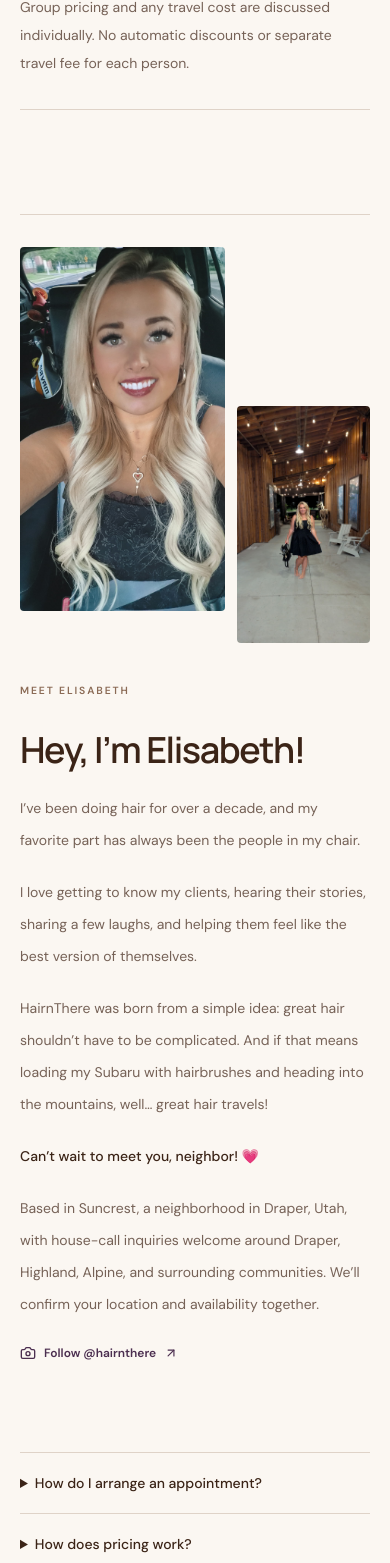
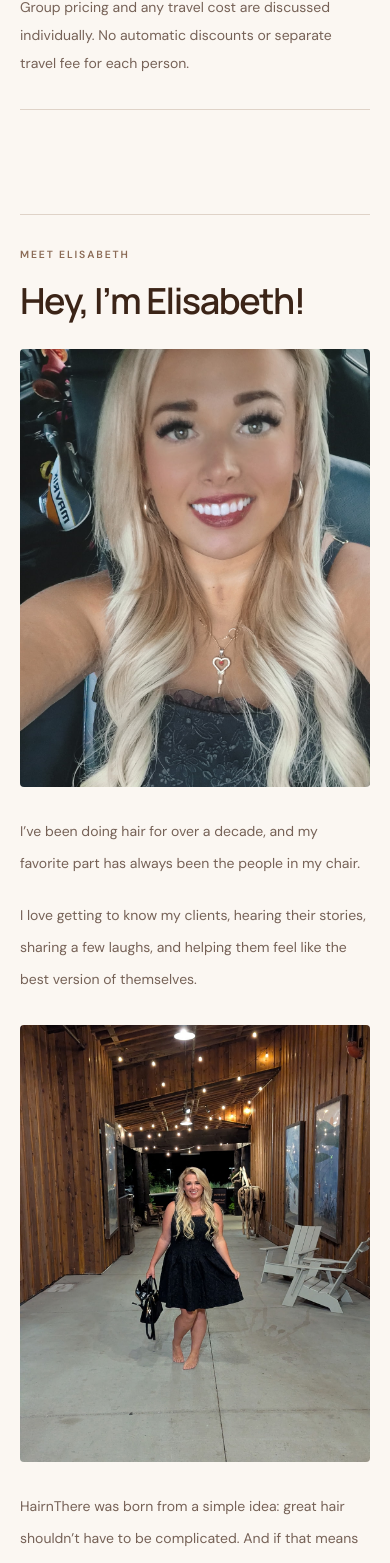
Before and after one commit to harryt04/hair-n-there, a Next.js app: page / in a window 390 px wide. Shown: the part 3125-4688 px from the top of the page. Built offline with nearby package versions, Linux system fonts and the light colour scheme; no server answers.

Commit message:
Weave Elisabeth photos through her biography

```diff
--- a/src/app/(site)/home.module.css
+++ b/src/app/(site)/home.module.css
@@ -139,39 +139,80 @@
   }
 }
 
-.welcome,
-.about {
+.welcome {
   display: grid;
   grid-template-columns: minmax(0, 0.8fr) minmax(0, 1.2fr);
   gap: 3rem;
   align-items: center;
   border-top: 1px solid var(--border);
   padding-top: 3rem;
-}
-.welcome {
   padding-bottom: 1.5rem;
 }
-.portraits {
-  display: grid;
-  grid-template-columns: minmax(0, 1fr) minmax(0, 0.65fr);
-  align-items: end;
-  gap: 0.75rem;
+.about {
+  max-width: 870px;
+  margin-inline: auto;
+  border-top: 1px solid var(--border);
+  padding-top: 3rem;
+}
+.aboutHeading {
+  margin-bottom: 40px;
+}
+.biography {
+  display: flow-root;
 }
 .portrait,
 .sundance {
   display: block;
-  width: 100%;
-  height: auto;
+  object-fit: cover;
   border-radius: 0.25rem;
 }
 .portrait {
-  margin-bottom: 2rem;
+  float: left;
+  width: 260px;
+  height: 325px;
+  object-position: 50% 42%;
+  margin: 0 40px 30px 0;
+}
+.aboutIntro {
+  min-height: 355px;
+  padding-top: 16px;
+}
+.sundance {
+  float: right;
+  width: 300px;
+  height: 400px;
+  object-position: 50% 59%;
+  margin: 0 0 22px 40px;
+}
+.aboutStory {
+  padding-top: 30px;
 }
 @media (max-width: 767px) {
-  .welcome,
-  .about {
+  .welcome {
     grid-template-columns: minmax(0, 1fr);
     gap: 2rem;
     padding-top: 2rem;
   }
+  .about {
+    padding-top: 2rem;
+  }
+  .aboutHeading {
+    margin-bottom: 26px;
+  }
+  .portrait,
+  .sundance {
+    float: none;
+    width: 100%;
+    height: auto;
+    aspect-ratio: 4 / 5;
+    margin: 0 0 28px;
+  }
+  .aboutIntro {
+    min-height: 0;
+    padding-top: 0;
+    margin-bottom: 30px;
+  }
+  .aboutStory {
+    padding-top: 0;
+  }
 }
--- a/src/app/(site)/page.tsx
+++ b/src/app/(site)/page.tsx
@@ -180,25 +180,7 @@ export default function Home() {
         aria-labelledby="about-heading"
       >
         <div className={styles.about}>
-          <div className={styles.portraits}>
-            <Image
-              src="/Elisabeth/subaru.jpeg"
-              alt="Elisabeth smiling in her Subaru"
-              width={1080}
-              height={1920}
-              sizes="(max-width: 767px) 65vw, 27vw"
-              className={styles.portrait}
-            />
-            <Image
-              src="/Elisabeth/sundance.jpeg"
-              alt="Elisabeth in a black dress beneath wooden beams and string lights at Sundance"
-              width={1152}
-              height={2048}
-              sizes="(max-width: 767px) 40vw, 17vw"
-              className={styles.sundance}
-            />
-          </div>
-          <div className="space-y-5 text-sm leading-8 text-muted-foreground">
+          <div className={styles.aboutHeading}>
             <p className="eyebrow">Meet Elisabeth</p>
             <h2
               id="about-heading"
@@ -206,18 +188,43 @@ export default function Home() {
             >
               Hey, I’m Elisabeth!
             </h2>
+          </div>
+          <div className={styles.biography}>
+            <Image
+              src="/Elisabeth/subaru.jpeg"
+              alt="Elisabeth smiling in her Subaru"
+              width={1080}
+              height={1920}
+              sizes="(max-width: 767px) calc(100vw - 40px), 260px"
+              className={styles.portrait}
+            />
+            <div
+              className={`${styles.aboutIntro} space-y-5 text-sm leading-8 text-muted-foreground`}
+            >
               <p>
                 I’ve been doing hair for over a decade, and my favorite part has
                 always been the people in my chair.
               </p>
               <p>
-              I love getting to know my clients, hearing their stories, sharing
-              a few laughs, and helping them feel like the best version of
-              themselves.
+                I love getting to know my clients, hearing their stories,
+                sharing a few laughs, and helping them feel like the best
+                version of themselves.
               </p>
+            </div>
+            <Image
+              src="/Elisabeth/sundance.jpeg"
+              alt="Elisabeth in a black dress beneath wooden beams and string lights at Sundance"
+              width={1152}
+              height={2048}
+              sizes="(max-width: 767px) calc(100vw - 40px), 300px"
+              className={styles.sundance}
+            />
+            <div
+              className={`${styles.aboutStory} space-y-5 text-sm leading-8 text-muted-foreground`}
+            >
               <p>
-              HairnThere was born from a simple idea: great hair shouldn’t have
-              to be complicated. And if that means loading my Subaru with
+                HairnThere was born from a simple idea: great hair shouldn’t
+                have to be complicated. And if that means loading my Subaru with
                 hairbrushes and heading into the mountains, well… great hair
                 travels!
               </p>
@@ -225,10 +232,10 @@ export default function Home() {
                 Can’t wait to meet you, neighbor! 💗
               </p>
               <p>
-              Based in Suncrest, a neighborhood in Draper, Utah, with house-call
-              inquiries welcome around Draper, Highland, Alpine, and surrounding
-              communities. We’ll confirm your location and availability
-              together.
+                Based in Suncrest, a neighborhood in Draper, Utah, with
+                house-call inquiries welcome around Draper, Highland, Alpine,
+                and surrounding communities. We’ll confirm your location and
+                availability together.
               </p>
               <InstagramLink
                 href={business.instagramUrl}
@@ -238,6 +245,7 @@ export default function Home() {
                 @hairnthere{" "}
                 <ArrowUpRight className="size-3.5" aria-hidden="true" />
               </InstagramLink>
+            </div>
           </div>
         </div>
       </section>
```
Also changed, not shown: 1 other file (tests, documents, lock files or other folders). Lines whose indentation alone changed are shown as unchanged.
